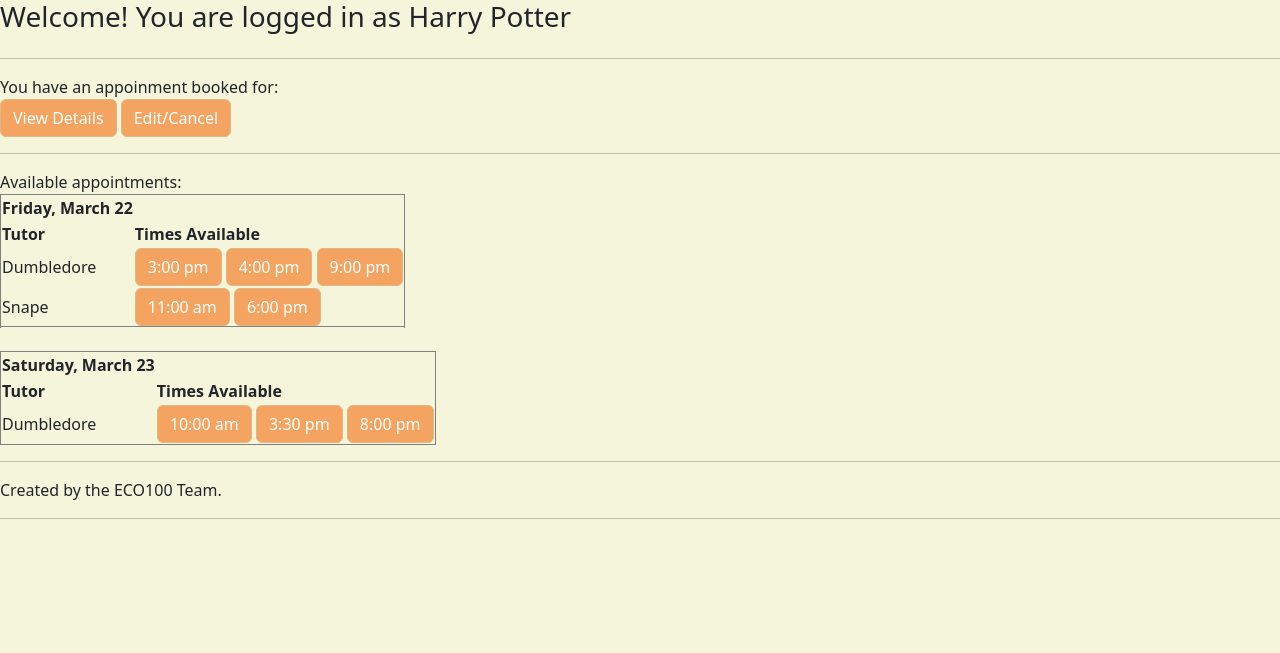
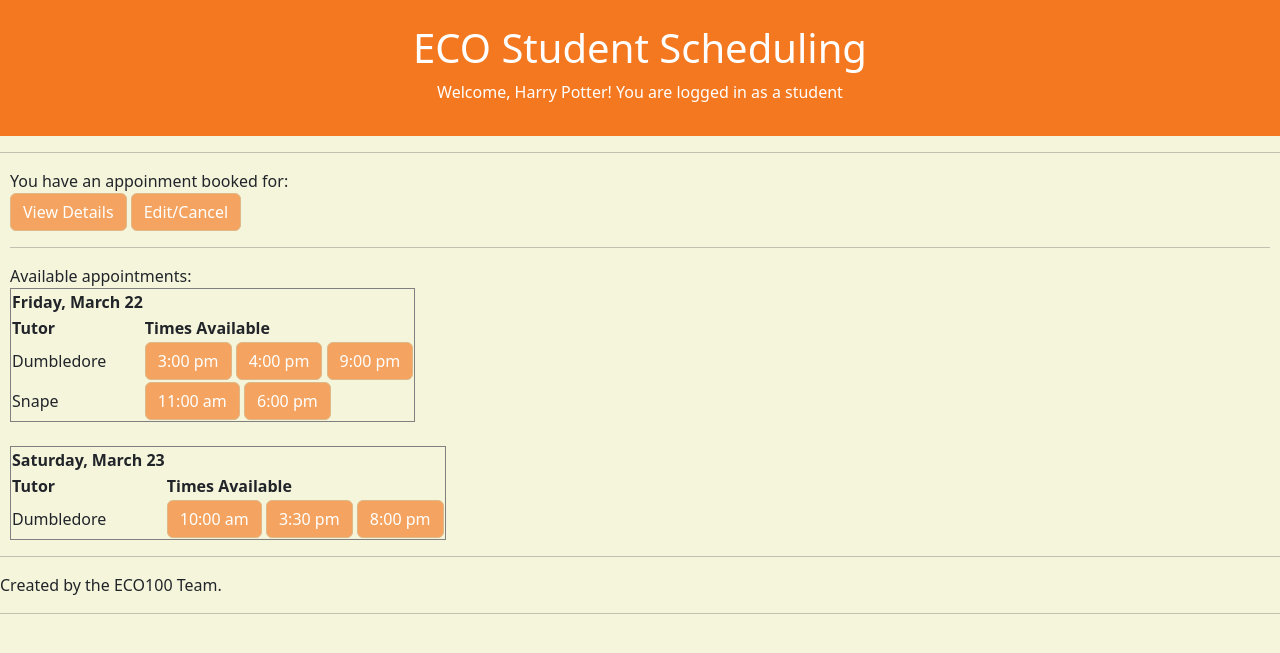
Before and after one commit to lbtan/ECO100, a Flask app: page /studentview in a window 1280 px wide. Shown: the top 653 px of the page. Run offline with Flask 3, Linux system fonts and the light colour scheme; some libraries are stand-ins or nearby versions.

Commit message:
fixed margins

```diff
--- /dev/null
+++ b/app/templates/studentheader.html
@@ -0,0 +1,24 @@
+<!DOCTYPE html>
+
+<!-- =========================================================== -->
+<!-- studentheader.html                                                  -->
+<!-- Author: Libo Tan and Sofia Marina                                -->
+<!-- =========================================================== -->
+
+
+<html lang="en">
+
+<body>
+  <header class="custombg-warm py-3">
+    <div class="container">
+      <div class="row">
+        <div class="col text-center text-white">
+          <h1 class="my-2 ">ECO Student Scheduling</h1>
+          <p>Welcome, Harry Potter! You are logged in as a student</p>
+        </div>
+      </div>
+    </div>
+  </header>
+
+</body>
+</html>
--- a/app/templates/studentview.html
+++ b/app/templates/studentview.html
@@ -17,6 +17,14 @@
         <style>
             body {
                 background-color: #F5F5DC;
+            }.dark-btn{
+                background-color: #716e6b;
+                border-color: #817f7e;
+                color: white;
+            }.dark-btn:hover{
+                background-color:#817f7e;
+                color:#716e6b;
+                border-color:  #faf9f8;
             }
             .warm-btn {
                 background-color: #F4A460;
@@ -36,13 +44,16 @@
             }.link-container {
                 max-width: 300px;
                 width: 300px;
+            }.custombg-warm{
+                background-color: #f37820;
             }
         </style>
     </head>
 
     <body>
-        <h3 class="mb-4">Welcome! You are logged in as Harry Potter</h3>
+        {% include 'studentheader.html' %}
         <hr>
+        <div style="margin:10px;">
         You have an appoinment booked for:
         <br>
         <button class="btn warm-btn btn-block">View Details</button> <button class="btn warm-btn btn-block">Edit/Cancel</button>
@@ -70,8 +81,9 @@
                         Dumbledore
                     </td>
                     <td>
-                        <button class="btn warm-btn btn-block">3:00 pm</button> <button class="btn warm-btn btn-block">4:00 pm</button>
-                         <button class="btn warm-btn btn-block">9:00 pm</button>
+                    <button class="btn warm-btn btn-block">3:00 pm</button>
+                    <button class="btn warm-btn btn-block">4:00 pm</button>
+                    <button class="btn warm-btn btn-block">9:00 pm</button>
                     </td>
                 </tr>
                 <tr>
@@ -79,7 +91,8 @@
                         Snape
                     </td>
                     <td>
-                        <button class="btn warm-btn btn-block">11:00 am</button> <button class="btn warm-btn btn-block">6:00 pm</button>
+                        <button class="btn warm-btn btn-block">11:00 am</button>
+                        <button class="btn warm-btn btn-block">6:00 pm</button>
                     </td>
                 </tr>
             </thead>
@@ -110,6 +123,7 @@
                     </td>
             </thead>
         </table>
+    </div>
         {% include 'footer.html' with context %}
         <script src="https://stackpath.bootstrapcdn.com/bootstrap/4.5.2/js/bootstrap.bundle.min.js"></script>
     </body>
```
